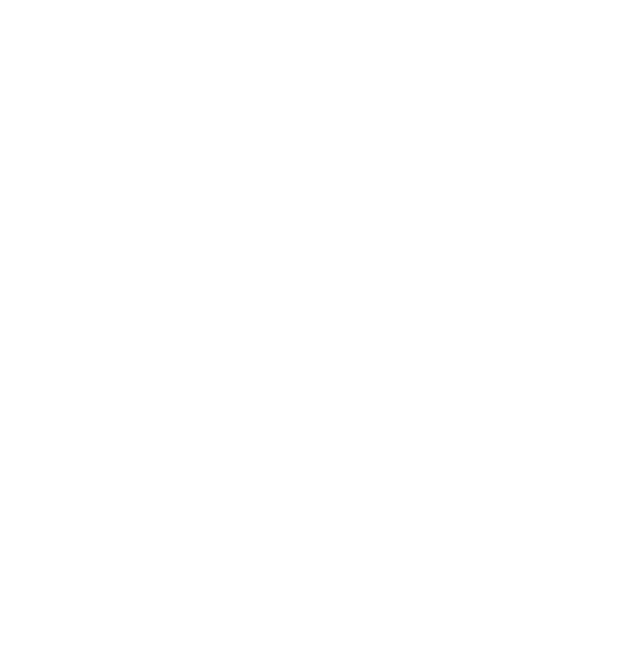
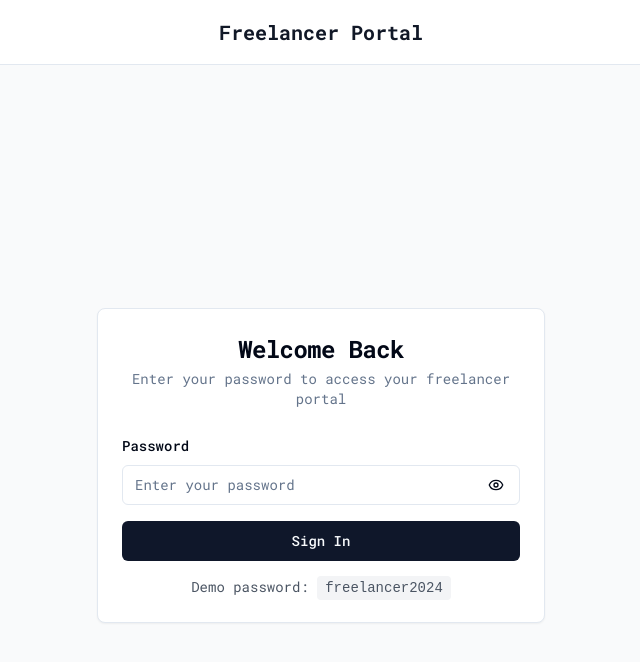
Before and after one commit to thurntisme/core-theme, a React app in the folder frontend/: page /portal/auth/login in a window 1280 px wide. Before the commit this address had no page. Shown: the top 662 px of the page, without its empty margins (319-959 px from the left). Built offline with nearby package versions, Linux system fonts and the light colour scheme; the HTML template or start-up script is replaced by a standard one.

Commit message:
refactor: update authentication routing and header display logic

```diff
--- a/frontend/src/App.tsx
+++ b/frontend/src/App.tsx
@@ -57,7 +57,7 @@
           <Route path="/portal/income" element={<IncomePage />} />
           <Route path="/portal/journal" element={<JournalPage />} />
           <Route path="/portal/leader" element={<LeaderPage />} />
-          <Route path="/portal/login" element={<LoginPage />} />
+          <Route path="/portal/auth/login" element={<LoginPage />} />
           <Route path="/portal/plan" element={<PlanPage />} />
           <Route
             path="/portal/project-reports"
--- a/frontend/src/components/layouts/portal/PortalLayout.tsx
+++ b/frontend/src/components/layouts/portal/PortalLayout.tsx
@@ -1,36 +1,25 @@
 'use client';
 
-import type React from 'react';
 import { useEffect, useState } from 'react';
 import { Outlet, useNavigate } from 'react-router-dom';
 
 import Header from '@/components/p/header';
 import { PORTAL_URL } from '@/constants/site';
+import { isLoggedIn } from '@/lib/auth';
 
 import './app.css';
 
 export default function PortalLayout() {
   const [loading, setLoading] = useState(true);
+  const [isAuthenticated, setIsAuthenticated] = useState(false);
   const navigate = useNavigate();
 
   useEffect(() => {
-    // Check authentication
     const checkAuth = () => {
-      const cookies = document.cookie.split(';');
-      const authCookie = cookies.find((cookie) =>
-        cookie.trim().startsWith('auth-session=')
-      );
-
-      if (authCookie && authCookie.includes('authenticated')) {
-        // Award daily login points (only once per day)
-        const today = new Date().toISOString().split('T')[0];
-        const lastLogin = localStorage.getItem('freelancer-last-login');
-
-        if (lastLogin !== today) {
-          localStorage.setItem('freelancer-last-login', today);
-        }
+      if (isLoggedIn()) {
+        setIsAuthenticated(true);
       } else {
-        navigate(`${PORTAL_URL}/login`);
+        navigate(`${PORTAL_URL}/auth/login`);
       }
       setLoading(false);
     };
@@ -51,7 +40,7 @@
 
   return (
     <div id="portal-app">
-      <Header />
+      <Header isAuthenticated={isAuthenticated} />
       <div className="min-h-screen bg-gray-50">
         <Outlet />
       </div>
--- a/frontend/src/components/p/header.tsx
+++ b/frontend/src/components/p/header.tsx
@@ -1,7 +1,6 @@
 'use client';
 
-import React, { useState } from 'react';
-import { Link, useNavigate } from 'react-router-dom';
+import { Link, useLocation, useNavigate } from 'react-router-dom';
 
 import { LogOut, Trophy } from 'lucide-react';
 
@@ -9,11 +8,24 @@
 import { Button } from '@/components/ui/button';
 import { PORTAL_URL } from '@/constants/site';
 
-type Props = {};
+type Props = {
+  isAuthenticated: boolean;
+};
 
-const Header = (props: Props) => {
-  const [totalPoints, setTotalPoints] = useState(0);
+const Header = ({ isAuthenticated }: Props) => {
+  const totalPoints = 1500;
   const navigate = useNavigate();
+  const { pathname } = useLocation();
+
+  const isShow = !pathname.startsWith(`${PORTAL_URL}/auth`) && isAuthenticated;
+
+  const handleClickTitle = () => {
+    if (isShow) {
+      navigate(`${PORTAL_URL}/dashboard`);
+    } else {
+      window.location.reload();
+    }
+  };
 
   const handleLogout = () => {
     document.cookie =
@@ -24,14 +36,17 @@
   return (
     <header className="bg-white shadow-sm border-b">
       <div className="max-w-7xl mx-auto px-4 sm:px-6 lg:px-8">
-        <div className="flex justify-between items-center h-16">
-          <div className="flex items-center gap-4 flex-grow">
-            <h1 className="text-xl font-semibold text-gray-900">
-              <Link to={PORTAL_URL} className="font-bold text-xl">
-                Freelancer Portal
-              </Link>
+        <div className="flex items-center h-16">
+          <div className="flex justify-center items-center gap-4 flex-grow">
+            <h1
+              className="text-xl font-semibold text-gray-900 cursor-pointer"
+              onClick={handleClickTitle}
+            >
+              <span className="font-bold text-xl">Freelancer Portal</span>
             </h1>
-            <div className="flex items-center gap-2 ml-auto mr-4">
+            {isShow && (
+              <>
+                <div className="flex items-center gap-2 ml-auto">
                   <Trophy className="h-5 w-5 text-yellow-500" />
                   <Badge
                     variant="secondary"
@@ -40,7 +55,6 @@
                     {totalPoints} points
                   </Badge>
                 </div>
-          </div>
                 <Button
                   variant="outline"
                   onClick={handleLogout}
@@ -48,6 +62,9 @@
                 >
                   <LogOut className="h-4 w-4" />
                 </Button>
+              </>
+            )}
+          </div>
         </div>
       </div>
     </header>
--- a/frontend/src/constants/site.ts
+++ b/frontend/src/constants/site.ts
@@ -16,4 +16,4 @@
 export const ECOMMERCE_URL = SITE_URL + ECOMMERCE_PATH;
 export const ENGLISH_URL = SITE_URL + ENGLISH_PATH;
 export const FLEX_LIFE_URL = SITE_URL + FLEX_LIFE_PATH;
-export const PORTAL_URL = SITE_URL + '/p';
+export const PORTAL_URL = SITE_URL + '/portal';
--- /dev/null
+++ b/frontend/src/lib/auth.ts
@@ -0,0 +1,8 @@
+export const isLoggedIn = () => {
+  const cookies = document.cookie.split(';');
+  const authCookie = cookies.find((cookie) =>
+    cookie.trim().startsWith('auth-session=')
+  );
+
+  return authCookie && authCookie.includes('authenticated');
+};
```
Lines whose indentation alone changed are shown as unchanged.
